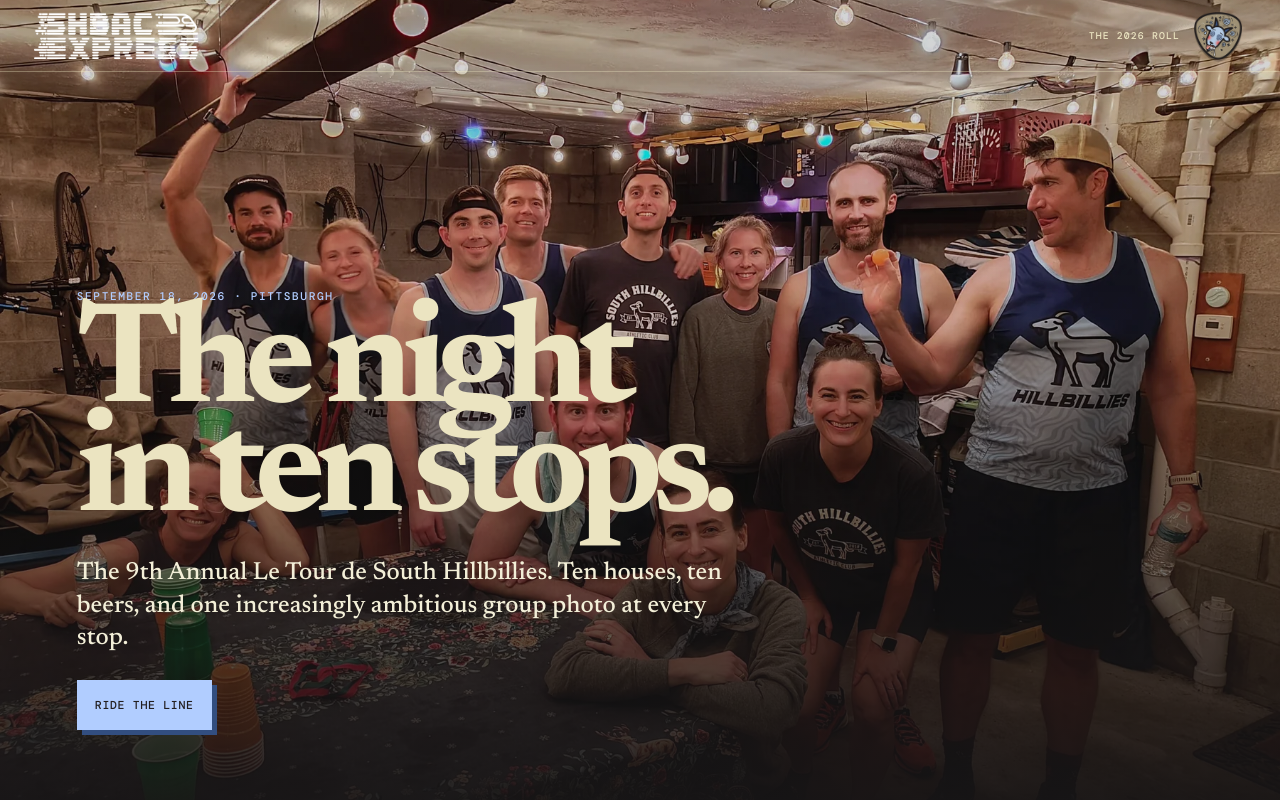
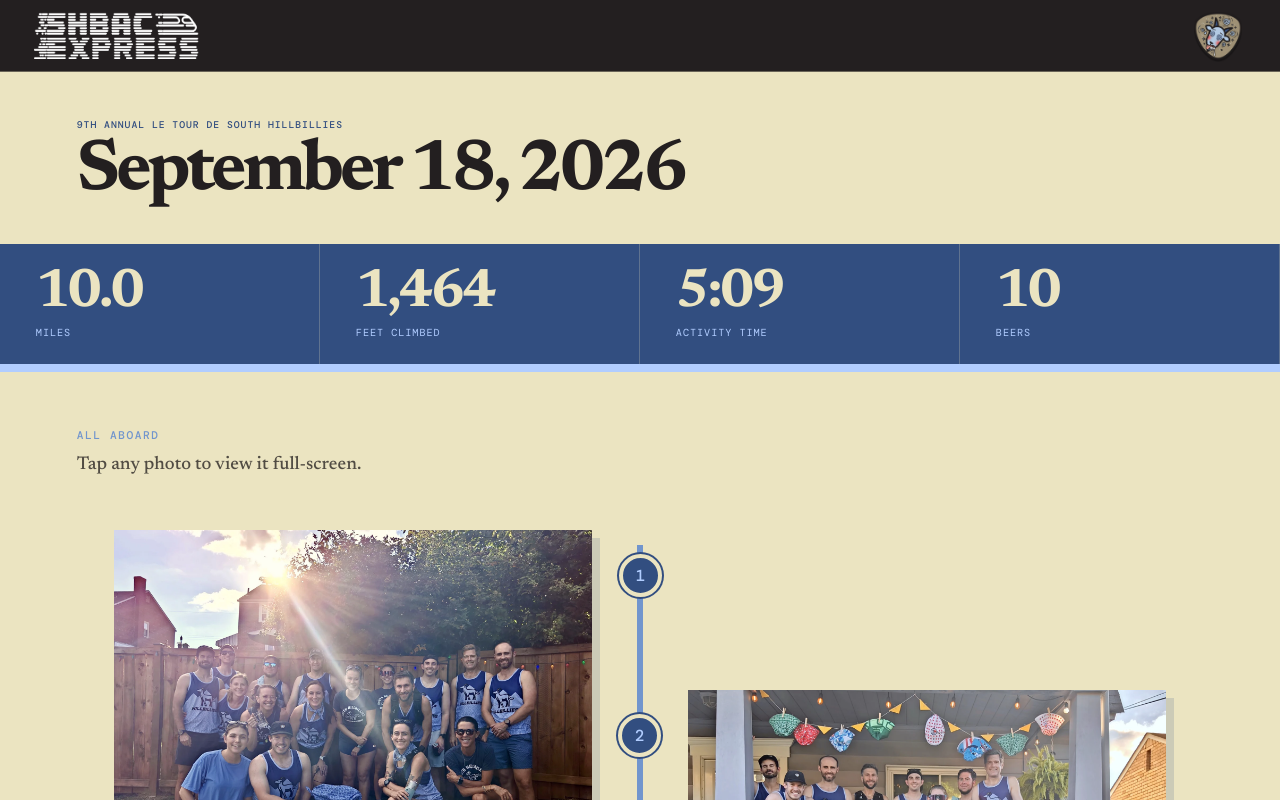
Before and after one commit to goleb1/goatpath, a React (Vite) app: page / in a window 1280 px wide. Shown: the top 800 px of the page. Built offline with nearby package versions, Linux system fonts and the light colour scheme.

Commit message:
Trim the GoatPath photo archive (#10)

```diff
--- a/src/ArchiveApp.tsx
+++ b/src/ArchiveApp.tsx
@@ -49,32 +49,25 @@ export default function ArchiveApp() {
   return <div className="archive-shell">
     <header className="archive-header">
       <img src="/SHBACExpress.png" alt="SHBAC Express" />
-      <span>THE 2026 ROLL</span>
       <img src="/goat4.png" alt="" />
     </header>
 
     <main>
-      <section className="archive-hero">
-        <div className="archive-hero__photo" aria-hidden="true" />
-        <div className="archive-hero__copy">
-          <p className="eyebrow">SEPTEMBER 18, 2026 · PITTSBURGH</p>
-          <h1>The night<br />in ten stops.</h1>
-          <p className="archive-hero__dek">The 9th Annual Le Tour de South Hillbillies. Ten houses, ten beers, and one increasingly ambitious group photo at every stop.</p>
-          <a className="archive-button archive-button--primary" href="#photos">Ride the line</a>
-        </div>
+      <section className="archive-date">
+        <p>9TH ANNUAL LE TOUR DE SOUTH HILLBILLIES</p>
+        <h1>September 18, 2026</h1>
       </section>
 
       <section className="archive-stats" aria-label="Activity statistics">
         <div><strong>10.0</strong><span>miles</span></div>
         <div><strong>1,464</strong><span>feet climbed</span></div>
         <div><strong>5:09</strong><span>activity time</span></div>
-        <div><strong>10</strong><span>group photos</span></div>
+        <div><strong>10</strong><span>beers</span></div>
       </section>
 
       <section className="archive-intro" id="photos">
         <p className="eyebrow">ALL ABOARD</p>
-        <h2>Every station.<br />Every questionable pose.</h2>
-        <p>Tap any photograph to see it full-screen, or grab the metadata-free full-resolution file. The exact route and home addresses have retired for the year.</p>
+        <p>Tap any photo to view it full-screen.</p>
       </section>
 
       <ol className="photo-line">
@@ -94,17 +87,13 @@ export default function ArchiveApp() {
       </ol>
 
       <section className="archive-download">
-        <img src="/goat2.png" alt="" />
-        <p className="eyebrow">TAKE THE WHOLE ROLL</p>
-        <h2>All ten. One download.</h2>
-        <p>Full-resolution, location metadata removed, and ready to keep.</p>
+        <p>Download all photos in a single file.</p>
         <a className="archive-button archive-button--primary" href="/2026/le-tour-2026-photos.zip" download>Download all photos · 20 MB</a>
       </section>
     </main>
 
     <footer>
       <strong>9TH ANNUAL LE TOUR DE SOUTH HILLBILLIES</strong>
-      <span>GOATPATH · SERVICE COMPLETE</span>
     </footer>
 
     <dialog ref={dialogRef} className="lightbox" onClose={() => setActive(null)} onClick={(event) => { if (event.target === dialogRef.current) close(); }}>
--- a/src/index.css
+++ b/src/index.css
@@ -18,19 +18,15 @@ body { margin: 0; min-width: 320px; min-height: 100vh; background: var(--paper);
 button, a { font: inherit; }
 button:focus-visible, a:focus-visible { outline: 3px solid #fff; outline-offset: 3px; }
 .archive-shell { min-height: 100vh; overflow: hidden; background: var(--paper); }
-.archive-header { position: absolute; inset: 0 0 auto; z-index: 3; height: 72px; display: grid; grid-template-columns: 1fr auto 52px; align-items: center; gap: 14px; padding: 10px 16px; color: var(--paper); border-bottom: 1px solid rgba(235,228,193,.35); }
+.archive-header { height: 72px; display: grid; grid-template-columns: 1fr 52px; align-items: center; gap: 14px; padding: 10px 16px; color: var(--paper); background: var(--ink); border-bottom: 1px solid rgba(235,228,193,.35); }
 .archive-header img:first-child { width: min(168px, 44vw); max-height: 49px; object-fit: contain; object-position: left; filter: brightness(0) invert(1); }
 .archive-header img:last-child { width: 48px; height: 48px; object-fit: contain; filter: drop-shadow(0 2px 0 rgba(0,0,0,.3)); }
-.archive-header span { font-size: .61rem; font-weight: 500; letter-spacing: .12em; white-space: nowrap; }
 .archive-shell main { width: 100%; }
-.archive-hero { position: relative; min-height: min(860px, 100svh); display: grid; align-items: end; color: var(--paper); background: #171516; }
-.archive-hero__photo { position: absolute; inset: 0; background: linear-gradient(180deg, rgba(23,21,22,.18) 18%, rgba(23,21,22,.2) 40%, rgba(23,21,22,.94) 100%), url('/2026/photos/stop-10.webp') center 42%/cover; }
-.archive-hero__copy { position: relative; z-index: 1; width: min(100%, 900px); padding: 120px 18px 44px; }
+.archive-date { padding: 30px 18px 24px; }
+.archive-date p { margin: 0 0 7px; color: var(--chambray); font-size: .61rem; font-weight: 500; letter-spacing: .1em; }
+.archive-date h1 { margin: 0; font-size: clamp(2.35rem, 10vw, 4.5rem); line-height: .95; letter-spacing: -.055em; }
 .eyebrow { margin: 0 0 10px; color: var(--danube); font-size: .7rem; font-weight: 500; letter-spacing: .14em; text-transform: uppercase; }
-.archive-hero .eyebrow { color: var(--sail); }
 h1, h2, h3 { font-family: 'Newsreader', Georgia, serif; }
-h1 { max-width: 760px; margin: 0; font-size: clamp(4rem, 18vw, 9rem); line-height: .76; letter-spacing: -.075em; text-wrap: balance; }
-.archive-hero__dek { max-width: 650px; margin: 26px 0 24px; color: #f3efd8; font-family: 'Newsreader', Georgia, serif; font-size: clamp(1.15rem, 4vw, 1.55rem); line-height: 1.32; }
 .archive-button { min-height: 50px; display: inline-flex; align-items: center; justify-content: center; padding: 13px 18px; color: inherit; text-decoration: none; font-size: .72rem; font-weight: 500; text-transform: uppercase; letter-spacing: .06em; }
 .archive-button--primary { color: var(--ink); background: var(--sail); box-shadow: 5px 5px 0 var(--chambray); }
 .archive-button--primary:hover { transform: translate(2px,2px); box-shadow: 3px 3px 0 var(--chambray); }
@@ -39,9 +35,8 @@ h1 { max-width: 760px; margin: 0; font-size: clamp(4rem, 18vw, 9rem); line-heigh
 .archive-stats strong, .archive-stats span { display: block; }
 .archive-stats strong { font: 700 clamp(2rem, 10vw, 3.4rem)/.9 'Newsreader', Georgia, serif; letter-spacing: -.05em; }
 .archive-stats span { margin-top: 8px; color: var(--sail); font-size: .64rem; text-transform: uppercase; letter-spacing: .09em; }
-.archive-intro { max-width: 860px; padding: 72px 18px 36px; }
-.archive-intro h2, .archive-download h2 { margin: 0; font-size: clamp(3rem, 13vw, 6.4rem); line-height: .87; letter-spacing: -.06em; }
-.archive-intro > p:last-child { max-width: 640px; margin: 24px 0 0; color: #514c43; font-family: 'Newsreader', Georgia, serif; font-size: 1.2rem; line-height: 1.5; }
+.archive-intro { max-width: 860px; padding: 38px 18px 24px; }
+.archive-intro > p:last-child { margin: 0; color: #514c43; font-family: 'Newsreader', Georgia, serif; font-size: 1.15rem; line-height: 1.4; }
 .photo-line { position: relative; width: min(100%, 1180px); margin: 0 auto; padding: 10px 16px 90px 68px; list-style: none; }
 .photo-line::before { content: ''; position: absolute; top: 34px; bottom: 0; left: 35px; width: 5px; background: var(--danube); }
 .photo-stop { position: relative; margin: 0 0 56px; }
@@ -55,11 +50,8 @@ h1 { max-width: 760px; margin: 0; font-size: clamp(4rem, 18vw, 9rem); line-heigh
 .photo-stop__caption small { color: var(--chambray); font-size: .58rem; letter-spacing: .07em; }
 .photo-stop__caption h3 { margin: 4px 0 0; font-size: clamp(1.65rem, 7vw, 2.6rem); line-height: .9; letter-spacing: -.045em; }
 .photo-stop__caption a { flex: 0 0 auto; padding: 10px 0 3px 10px; color: var(--chambray); font-size: .63rem; font-weight: 500; text-transform: uppercase; }
-.archive-download { position: relative; padding: 72px 18px 80px; color: var(--paper); background: var(--ink); overflow: hidden; }
-.archive-download img { position: absolute; right: -18px; top: 30px; width: 145px; opacity: .17; filter: grayscale(1) brightness(2); transform: rotate(-9deg); }
-.archive-download .eyebrow { color: var(--sail); }
-.archive-download h2 { position: relative; max-width: 720px; }
-.archive-download > p:not(.eyebrow) { max-width: 560px; margin: 18px 0 24px; color: #cfc6a5; font-family: 'Newsreader', Georgia, serif; font-size: 1.16rem; }
+.archive-download { padding: 38px 18px 46px; color: var(--paper); background: var(--ink); }
+.archive-download > p { margin: 0 0 18px; color: #cfc6a5; font-family: 'Newsreader', Georgia, serif; font-size: 1.12rem; }
 .archive-shell footer { display: flex; flex-direction: column; gap: 7px; padding: 28px 18px; color: var(--sail); background: var(--chambray); font-size: .59rem; letter-spacing: .08em; }
 .archive-shell footer span { color: var(--paper); opacity: .68; }
 .lightbox { width: 100%; max-width: none; height: 100%; max-height: none; margin: 0; padding: 0; border: 0; color: white; background: rgba(15,14,14,.96); }
@@ -78,18 +70,17 @@ h1 { max-width: 760px; margin: 0; font-size: clamp(4rem, 18vw, 9rem); line-heigh
 .lightbox__caption a { color: var(--sail); font-size: .66rem; text-transform: uppercase; }
 @media (min-width: 760px) {
   .archive-header { padding-inline: 34px; }
-  .archive-hero__copy { padding: 150px 6vw 70px; }
+  .archive-date { padding: 46px 6vw 38px; }
   .archive-stats { grid-template-columns: repeat(4, 1fr); }
   .archive-stats div { padding: 25px 2.8vw; border-bottom: 0; }
-  .archive-intro { padding: 110px 6vw 60px; }
+  .archive-intro { padding: 56px 6vw 32px; }
   .photo-line { padding: 20px 5vw 130px; display: grid; grid-template-columns: 1fr 1fr; gap: 80px 96px; }
   .photo-line::before { left: 50%; top: 35px; width: 6px; transform: translateX(-3px); }
   .photo-stop { width: 100%; margin: 0; }
   .photo-stop:nth-child(even) { margin-top: 160px; }
   .photo-stop__marker { top: 24px; left: auto; right: -70px; }
   .photo-stop:nth-child(even) .photo-stop__marker { right: auto; left: -70px; }
-  .archive-download { padding: 110px 7vw 120px; }
-  .archive-download img { right: 6vw; width: 260px; }
+  .archive-download { padding: 56px 7vw 66px; }
   .archive-shell footer { flex-direction: row; justify-content: space-between; padding: 28px 34px; }
   .lightbox__inner { grid-template-columns: 80px minmax(0,1fr) 80px; padding: 60px 24px 18px; }
   .lightbox__inner > img { grid-column: 2; }
```
